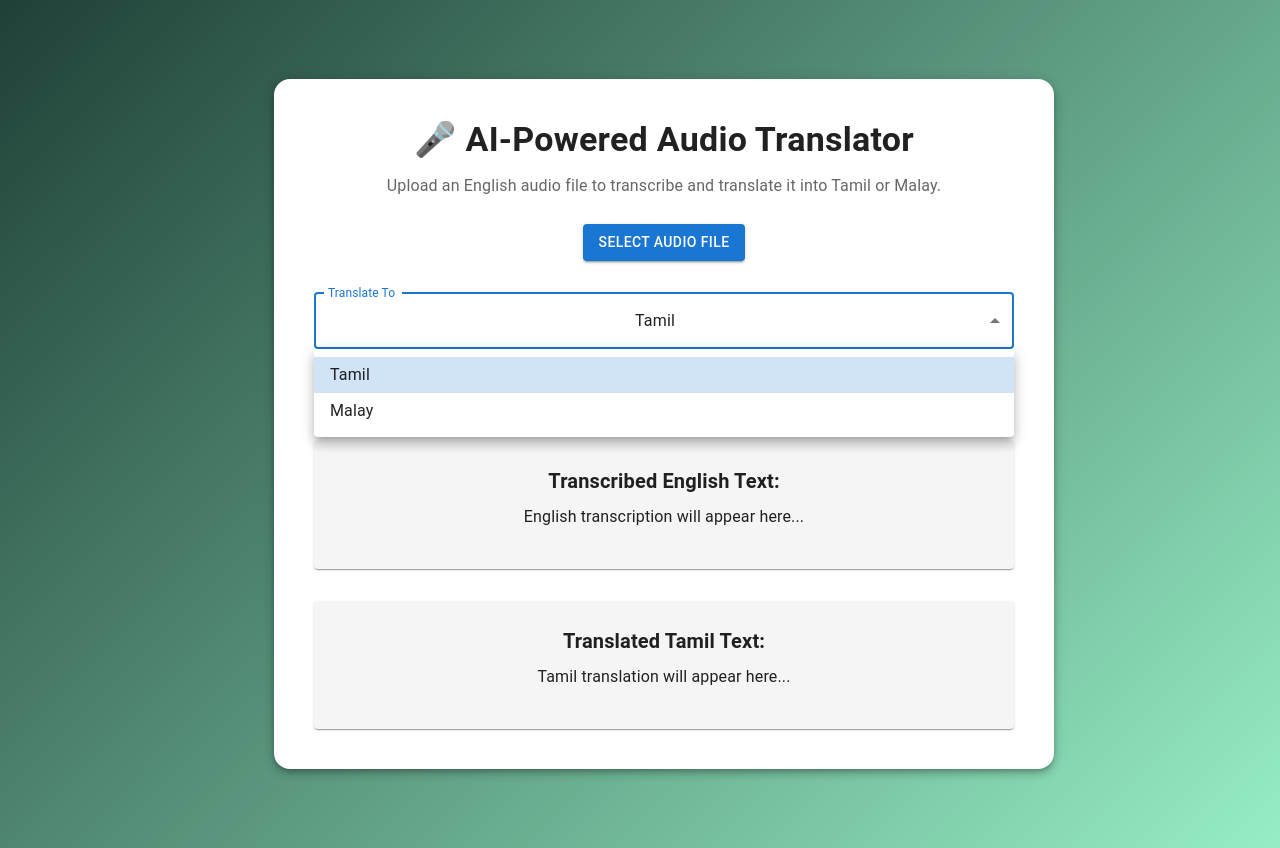
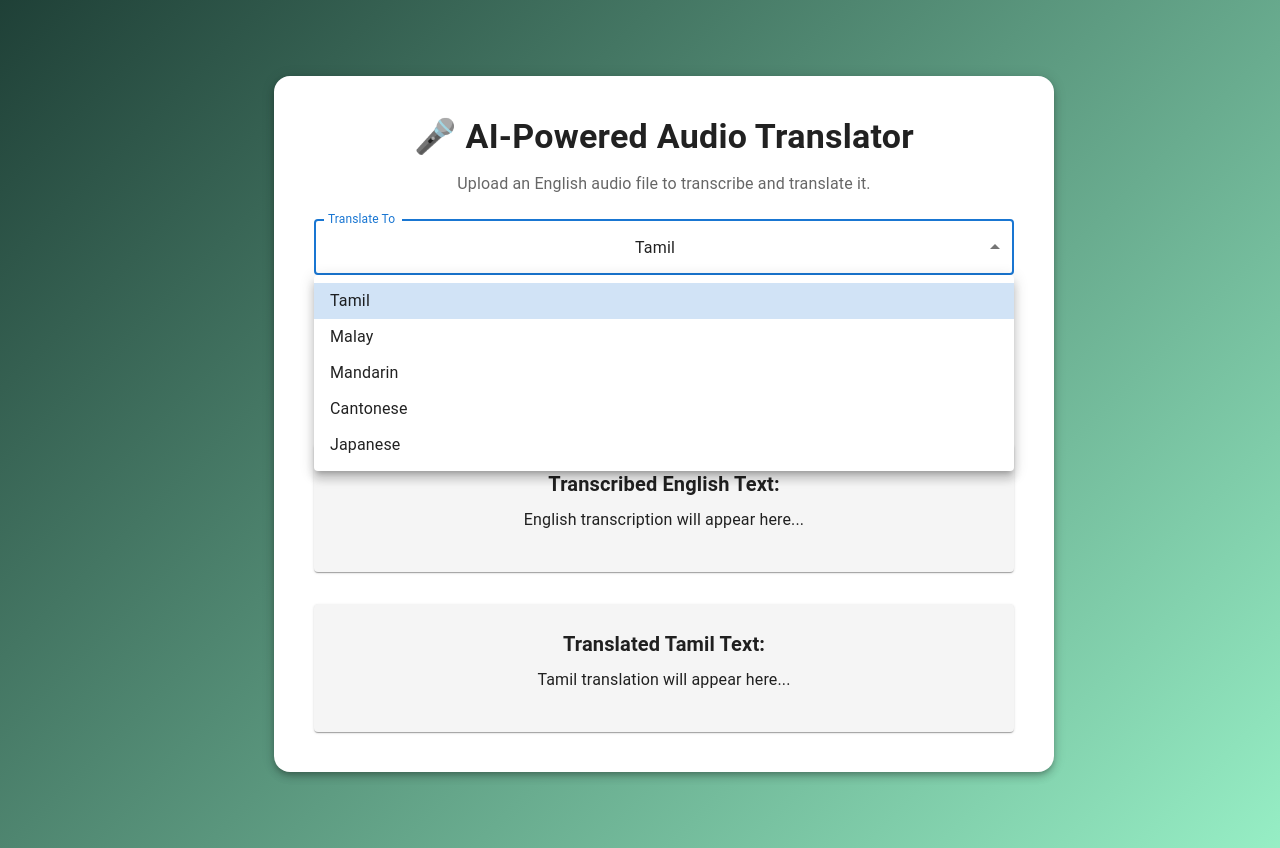
Before and after one commit to KamizCoding/audiotranslator-frontend, a React (Vite) app: page / in a window 1280 px wide. Both pictures are taken after a click on the element "Tamil". Shown: the top 848 px of the page. Built offline with nearby package versions, Linux system fonts and the light colour scheme.

Commit message:
Added Translation to Other Languages

```diff
--- a/src/App.jsx
+++ b/src/App.jsx
@@ -42,7 +42,6 @@ function App() {
       }
 
       const result = await response.json();
-
       setEnglishText(result.original_text);
       setTranslating(true);
 
@@ -76,8 +75,23 @@ function App() {
           🎤 AI-Powered Audio Translator
         </Typography>
         <Typography variant="subtitle1" color="textSecondary" gutterBottom>
-          Upload an English audio file to transcribe and translate it into Tamil or Malay.
+          Upload an English audio file to transcribe and translate it.
         </Typography>
+
+        <FormControl fullWidth sx={{ mt: 2 }}>
+          <InputLabel>Translate To</InputLabel>
+          <Select
+            value={targetLanguage}
+            label="Translate To"
+            onChange={(e) => setTargetLanguage(e.target.value)}
+          >
+            <MenuItem value="Tamil">Tamil</MenuItem>
+            <MenuItem value="Malay">Malay</MenuItem>
+            <MenuItem value="Mandarin">Mandarin</MenuItem>
+            <MenuItem value="Cantonese">Cantonese</MenuItem>
+            <MenuItem value="Japanese">Japanese</MenuItem>
+          </Select>
+        </FormControl>
 
         <Box mt={3}>
           <input type="file" accept="audio/*" onChange={handleFileChange} style={{ display: "none" }} id="audio-upload" />
@@ -93,42 +107,29 @@ function App() {
           )}
         </Box>
 
-        <FormControl fullWidth sx={{ mt: 2 }}>
-          <InputLabel id="language-select-label">Translate To</InputLabel>
-          <Select
-            labelId="language-select-label"
-            value={targetLanguage}
-            label="Translate To"
-            onChange={(e) => setTargetLanguage(e.target.value)}
-          >
-            <MenuItem value="Tamil">Tamil</MenuItem>
-            <MenuItem value="Malay">Malay</MenuItem>
-          </Select>
-        </FormControl>
-
         <Box mt={3}>
           <Button variant="contained" color="primary" onClick={handleUpload} disabled={loading || !file}>
             {loading ? <CircularProgress size={24} /> : "Upload & Translate"}
           </Button>
         </Box>
 
-        <Box mt={4} sx={{ display: "flex", justifyContent: "center" }}>
-          <Paper elevation={1} sx={{ p: 3, minHeight: 80, width: "100%", backgroundColor: "#f5f5f5" }}>
+        <Box mt={4}>
+          <Paper elevation={1} sx={{ p: 3, minHeight: 80, backgroundColor: "#f5f5f5" }}>
             <Typography variant="h6" fontWeight="bold" sx={{ mb: 1 }}>
               Transcribed English Text:
             </Typography>
-            <Typography variant="body1" color="textPrimary">
+            <Typography variant="body1">
               {englishText || (loading ? "Transcribing..." : "English transcription will appear here...")}
             </Typography>
           </Paper>
         </Box>
 
-        <Box mt={4} sx={{ display: "flex", justifyContent: "center" }}>
-          <Paper elevation={1} sx={{ p: 3, minHeight: 80, width: "100%", backgroundColor: "#f5f5f5" }}>
+        <Box mt={4}>
+          <Paper elevation={1} sx={{ p: 3, minHeight: 80, backgroundColor: "#f5f5f5" }}>
             <Typography variant="h6" fontWeight="bold" sx={{ mb: 1 }}>
               Translated {targetLanguage} Text:
             </Typography>
-            <Typography variant="body1" color="textPrimary">
+            <Typography variant="body1">
               {translating ? "Translating..." : translatedText || `${targetLanguage} translation will appear here...`}
             </Typography>
           </Paper>
```
